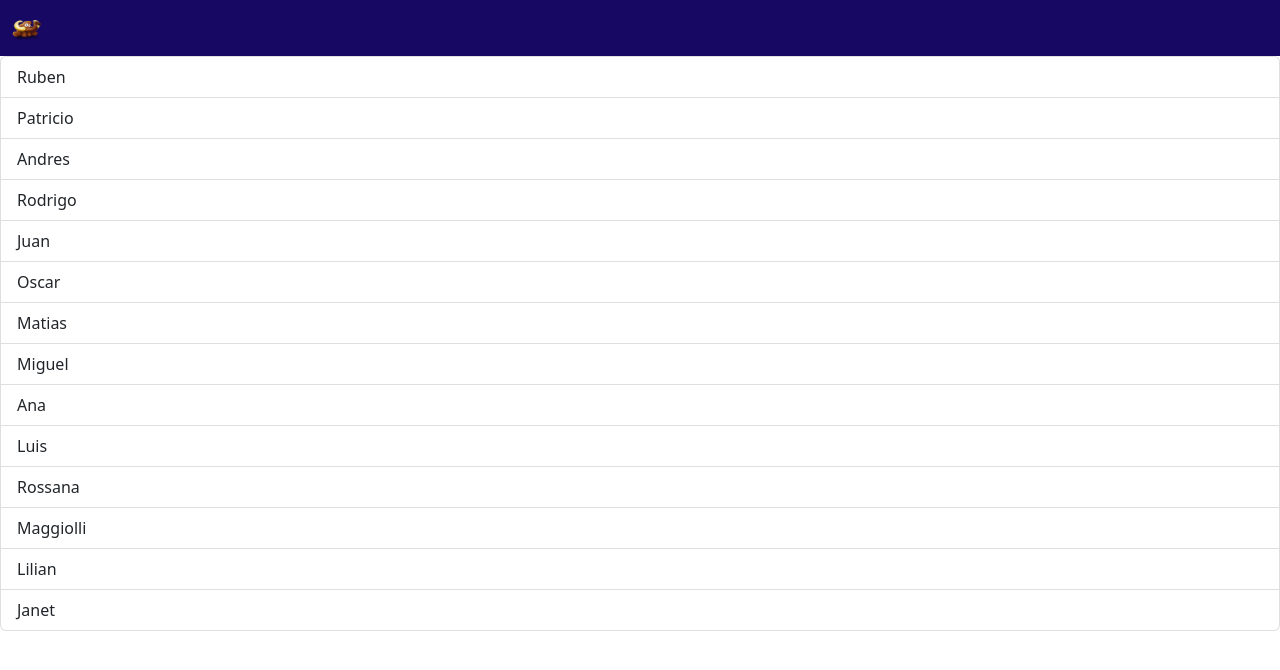
After one commit to RubenEspinozaOsses/m.mamuts, a PHP site: page /pages/user_interfaces/seleccionar_empresario.php in a window 1280 px wide. The commit adds this page. Shown: the top 670 px of the page. Run offline with PHP 8.4, Linux system fonts and the light colour scheme.

Commit message:
Funciona buscardor de js en pagina de seleccion de empresario

```diff
--- /dev/null
+++ b/js/buscarempresario.js
@@ -0,0 +1,34 @@
+
+
+function buscar(){
+
+    var textfield = document.getElementById('textfield');
+
+
+
+    var value = textfield.value;
+
+    console.log(value)
+
+    if (value == ''){
+        mostrarTodos();
+    }
+
+    var empresarios = document.getElementById('empresarios').getElementsByTagName('li');
+
+
+    console.log(!empresarios[0].innerText.includes(value))
+
+    for (var i = 0; i < empresarios.length; i++) {
+        if (!empresarios[i].innerText.includes(value)){
+            empresarios[i].style.display = 'none'
+        }
+    }
+}
+
+function mostrarTodos(){
+    var empresarios = document.getElementById('empresarios').getElementsByTagName('li');
+    for (var i = 0; i < empresarios.length; i++) {
+        empresarios[i].style.display = 'inline'
+    }
+}
--- a/pages/recoverpassword.html
+++ b/pages/recoverpassword.php
@@ -16,7 +16,7 @@
 <body>
 
     <div class="text-center">
-        <a href="./login.html">
+        <a href="./login.php">
             <img src="../img/mamuts4.png" class="rounded" alt="Volver"
                 style="background-color: #170963; width: 10%; height: 10%;">
         </a>
@@ -25,7 +25,6 @@
 
     <form action="action.php">
         <div class="mb-3" style="margin-left: 20px; margin-top: 20px;">
-            <label for="" class="form-label"></label>
             <input type="text" class="form-control" name="rut" id="rut" aria-describedby="helpId"
                 placeholder="Ingrese su Rut" onkeydown="rutValido()">
             <small id="helpId" class="form-text text-muted" style="margin-left: 20px; margin-top: 20px">Le enviaremos un
--- /dev/null
+++ b/pages/user_interfaces/seleccionar_empresario.php
@@ -0,0 +1,65 @@
+<!doctype html>
+<html lang="en">
+
+<head>
+  <title>Menu Empresarios</title>
+  <!-- Required meta tags -->
+  <meta charset="utf-8">
+  <meta name="viewport" content="width=device-width, initial-scale=1, shrink-to-fit=no">
+
+  <!-- Bootstrap CSS v5.2.0-beta1 -->
+  <link rel="stylesheet" href="https://cdn.jsdelivr.net/npm/bootstrap@5.2.0-beta1/dist/css/bootstrap.min.css" integrity="sha384-0evHe/X+R7YkIZDRvuzKMRqM+OrBnVFBL6DOitfPri4tjfHxaWutUpFmBp4vmVor" crossorigin="anonymous">
+
+</head>
+
+<body>
+
+  <nav class="navbar" style="background-color: #170963;">
+    <div class="container-fluid">
+      <a class="navbar-brand ml-auto" href="#" data-bs-toggle="collapse" data-bs-target="#search" aria-expanded="false" aria-controls="search">
+        <img src="../../img/mamuts1.png" alt="" width="30" height="24">
+      </a>
+    </div>
+
+
+    <div class="collapse" id="search">
+      <div class="container-fluid">
+        <input type="text" id="textfield" placeholder="Buscar empresario" class="form-control" onkeyup="buscar()">
+        </input>
+
+      </div>
+
+    </div>
+  </nav>
+
+
+
+  <ul class="list-group" id="empresarios">
+    <li class="list-group-item">Ruben</li>
+    <li class="list-group-item">Patricio</li>
+    <li class="list-group-item">Andres</li>
+    <li class="list-group-item">Rodrigo</li>
+    <li class="list-group-item">Juan</li>
+    <li class="list-group-item">Oscar</li>
+    <li class="list-group-item">Matias</li>
+    <li class="list-group-item">Miguel</li>
+    <li class="list-group-item">Ana</li>
+    <li class="list-group-item">Luis</li>
+    <li class="list-group-item">Rossana</li>
+    <li class="list-group-item">Maggiolli</li>
+    <li class="list-group-item">Lilian</li>
+    <li class="list-group-item">Janet</li>
+
+  </ul>
+
+
+  <!-- Bootstrap JavaScript Libraries -->
+  <script src="https://cdn.jsdelivr.net/npm/@popperjs/core@2.11.5/dist/umd/popper.min.js" integrity="sha384-Xe+8cL9oJa6tN/veChSP7q+mnSPaj5Bcu9mPX5F5xIGE0DVittaqT5lorf0EI7Vk" crossorigin="anonymous"></script>
+
+  <script src="https://cdn.jsdelivr.net/npm/bootstrap@5.2.0-beta1/dist/js/bootstrap.min.js" integrity="sha384-kjU+l4N0Yf4ZOJErLsIcvOU2qSb74wXpOhqTvwVx3OElZRweTnQ6d31fXEoRD1Jy" crossorigin="anonymous"></script>
+  <script src="../../js/buscarempresario.js">
+
+  </script>
+</body>
+
+</html>
```
Also changed, not shown: index.html (deleted, +0 -26 lines), index.php (+6 -1 lines), pages/login.php (renamed from pages/login.html, +9 -13 lines), pages/user_interfaces/empresario/detalles.php (added), pages/user_interfaces/empresario/menu.php (added).
